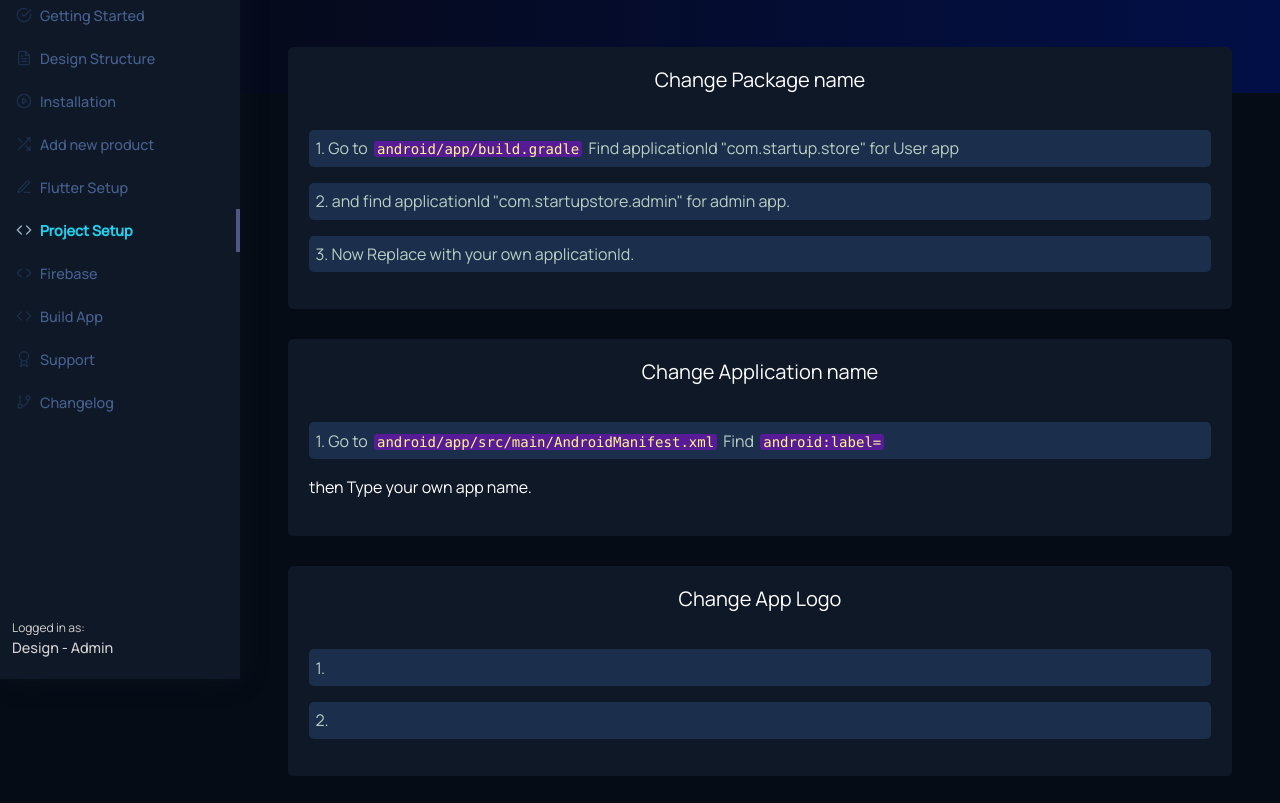
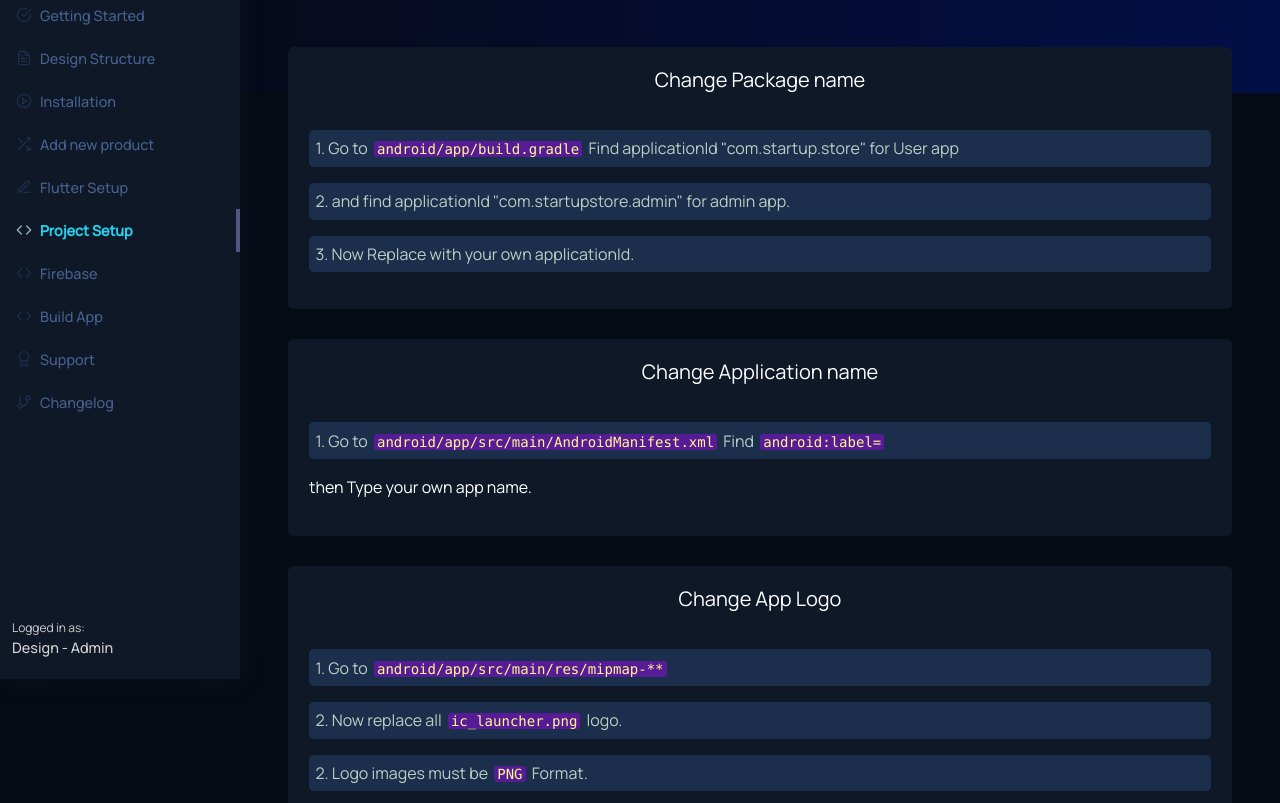
Before and after one commit to Deepjyoti120/Startup-Store-Online-Documentation-v1, a plain HTML site: page ProjectSetup.html in a window 1280 px wide. Shown: the part 121-924 px from the top of the page. Drawn offline with Linux system fonts and the light colour scheme; a web font is replaced by a local one.

```diff
--- a/ProjectSetup.html
+++ b/ProjectSetup.html
@@ -167,8 +167,9 @@
                                     <div class="card">
                                         <div class="card-body">
                                             <h5 class="bottompadding50 text-center">Change App Logo</h5>
-                                            <p class="docDetails textNone taskBg">1. </p>
-                                            <p class="docDetails textNone taskBg">2. </p>
+                                            <p class="docDetails textNone taskBg">1. Go to  <code class="codePreview1">android/app/src/main/res/mipmap-**</code> </p>
+                                            <p class="docDetails textNone taskBg">2. Now replace all <code class="codePreview1">ic_launcher.png</code> logo.  </p>
+                                            <p class="docDetails textNone taskBg">2. Logo images must be <code class="codePreview1">PNG</code> Format.  </p>
 
                                         </div>
                                     </div>
```
